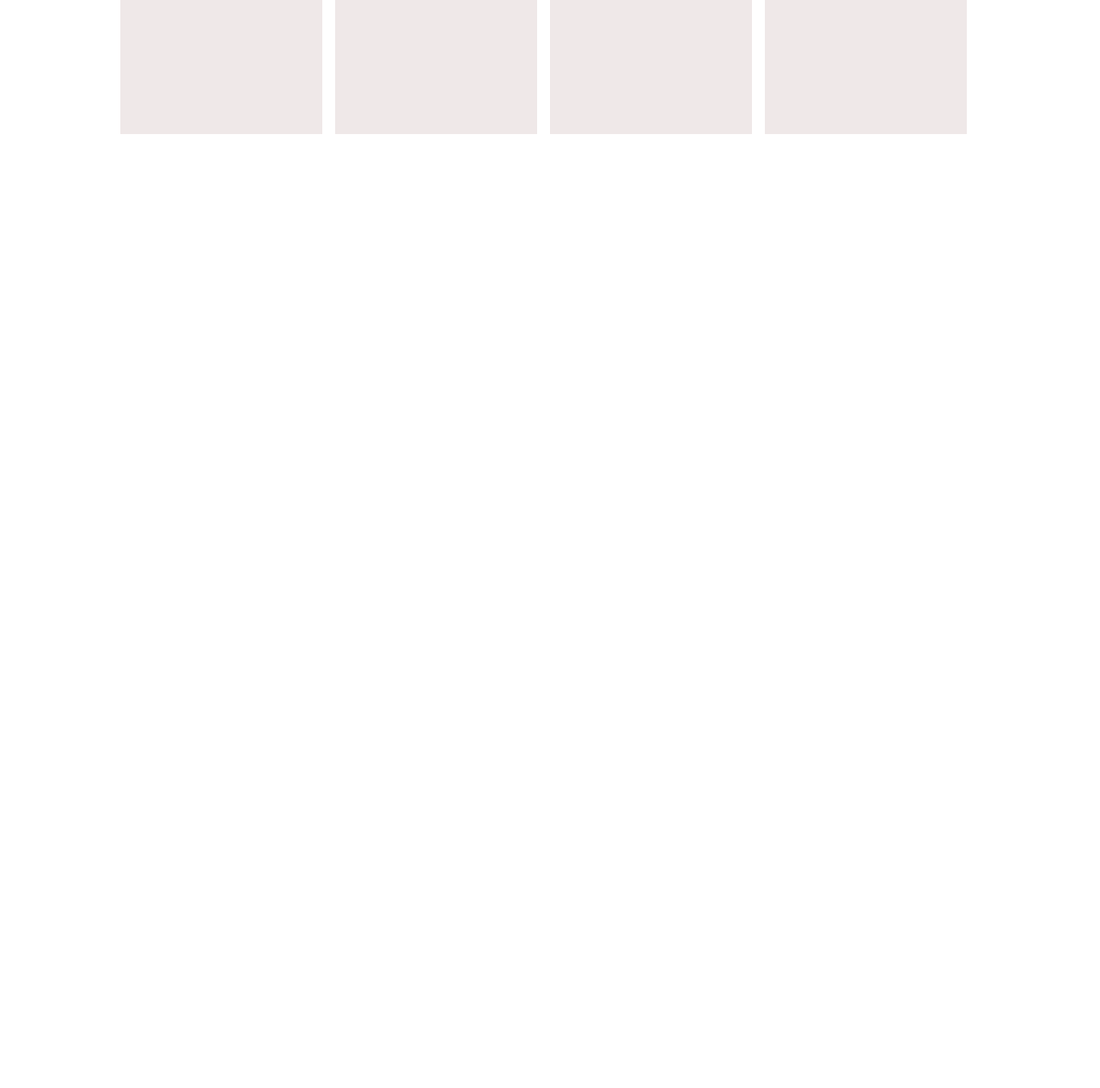
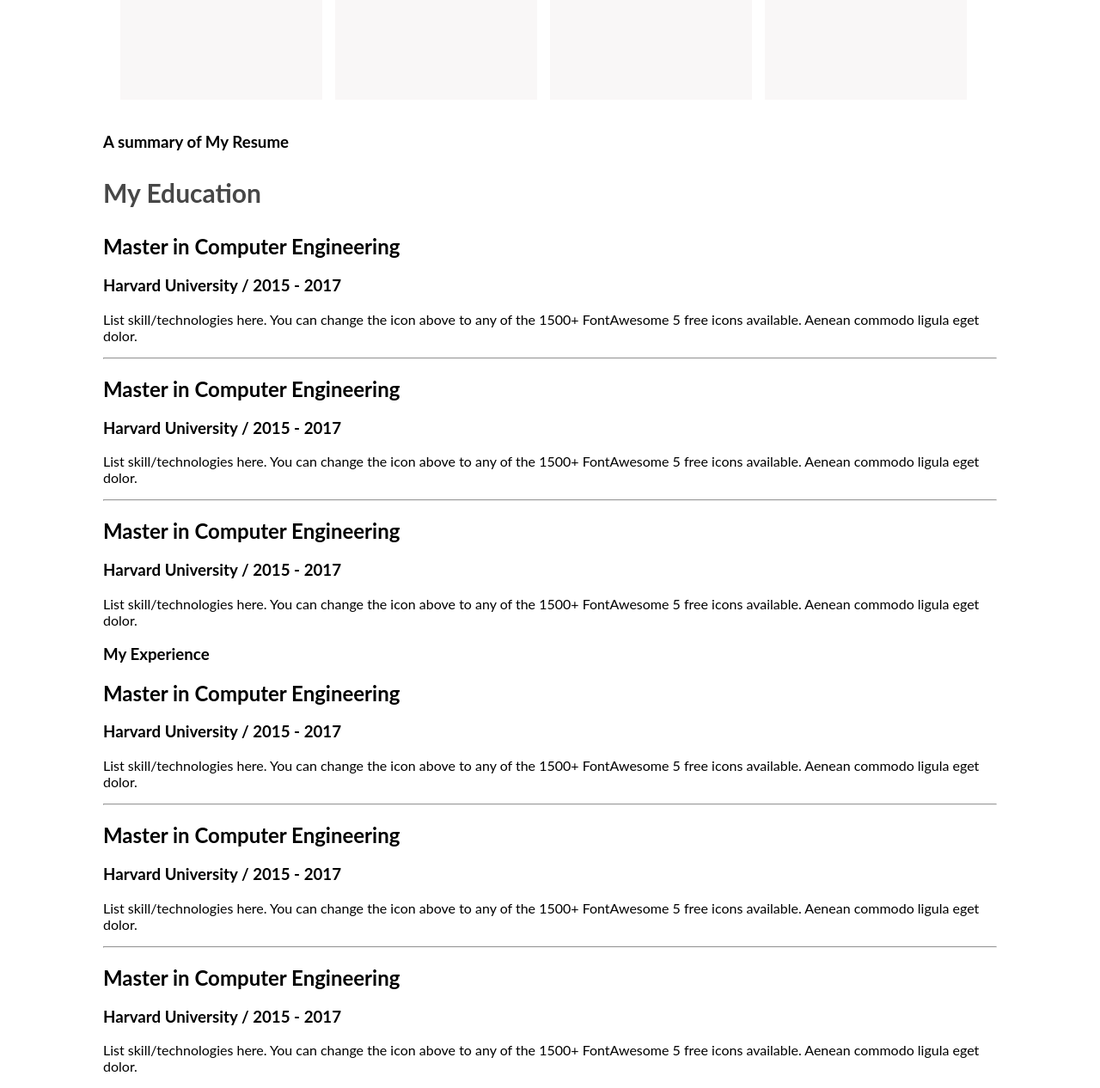
Before and after one commit to tanvir-alc/web-developer-portfolio, a plain HTML site: page index.html in a window 1280 px wide. Shown: the part 1725-2991 px from the top of the page at 86% size. Before the commit the page ends 1909 px from the top, so only its background shows below. Drawn offline with nearby package versions, Linux system fonts and the light colour scheme.

Commit message:
resume content added

```diff
--- a/index.html
+++ b/index.html
@@ -91,6 +91,60 @@
 </div>
 
 </section>
+<section>
+    <h3>A summary of My Resume</h3>
+
+    <div class="resume-container">
+        <div class="resume-column">
+            <h3 class="resume-column-title">My Education</h3>
+            <div class="resume-item">
+                <h2 class="resume-item-title">Master in Computer Engineering</h2>
+                <h3 class="resumr-item-institute">Harvard University / 2015 - 2017</h3>
+                <p class="resumr-item-description">List skill/technologies here. You can change the icon above
+                    to any of the 1500+ FontAwesome 5 free icons available. Aenean commodo ligula eget dolor.</p>
+            </div>
+            <hr>
+            <div class="resume-item">
+                <h2 class="resume-item-title">Master in Computer Engineering</h2>
+                <h3 class="resumr-item-institute">Harvard University / 2015 - 2017</h3>
+                <p class="resumr-item-description">List skill/technologies here. You can change the icon above
+                    to any of the 1500+ FontAwesome 5 free icons available. Aenean commodo ligula eget dolor.</p>
+            </div>
+            <hr>
+            <div class="resume-item">
+                <h2 class="resume-item-title">Master in Computer Engineering</h2>
+                <h3 class="resumr-item-institute">Harvard University / 2015 - 2017</h3>
+                <p class="resumr-item-description">List skill/technologies here. You can change the icon above
+                    to any of the 1500+ FontAwesome 5 free icons available. Aenean commodo ligula eget dolor.</p>
+            </div>
+
+
+        </div>
+        <div class="resume-colum">
+            <h3 class="resume-colum-title">My Experience</h3>
+            <div class="resume-item">
+                <h2 class="resume-item-title">Master in Computer Engineering</h2>
+                <h3 class="resumr-item-institute">Harvard University / 2015 - 2017</h3>
+                <p class="resumr-item-description">List skill/technologies here. You can change the icon above
+                    to any of the 1500+ FontAwesome 5 free icons available. Aenean commodo ligula eget dolor.</p>
+                    <hr>
+            </div>
+            <div class="resume-item">
+                <h2 class="resume-item-title">Master in Computer Engineering</h2>
+                <h3 class="resumr-item-institute">Harvard University / 2015 - 2017</h3>
+                <p class="resumr-item-description">List skill/technologies here. You can change the icon above
+                    to any of the 1500+ FontAwesome 5 free icons available. Aenean commodo ligula eget dolor.</p><hr>
+            </div>
+            <div class="resume-item">
+                <h2 class="resume-item-title">Master in Computer Engineering</h2>
+                <h3 class="resumr-item-institute">Harvard University / 2015 - 2017</h3>
+                <p class="resumr-item-description">List skill/technologies here. You can change the icon above
+                    to any of the 1500+ FontAwesome 5 free icons available. Aenean commodo ligula eget dolor.</p>
+            </div>
+
+        </div>
+    </div>
+</section>
 
    </main>
 </body>
--- a/styles/protfolio.css
+++ b/styles/protfolio.css
@@ -122,8 +122,17 @@ flex-direction: column;
 .skill{
     box-shadow: 15px;
     width: 207px;
-height: 377px;
-    background-color: rgb(239, 232, 232);
+height: 337px;
+    background-color: #f9f7f7;
     padding: 40px;
     margin-right: 15px;
+    text-align: left;
 }
+.resume-column-title{
+    color: var(--dark-02, #474747);
+
+font-size: 30px;
+
+font-weight: 700;
+
+}
```
